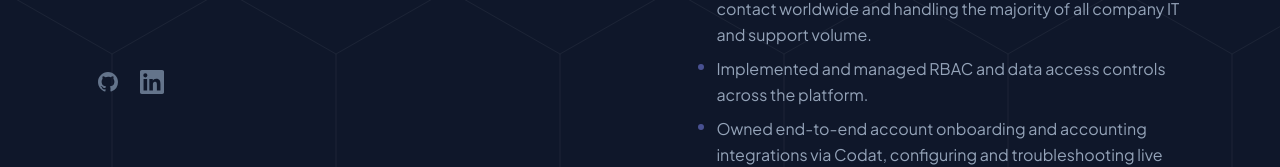
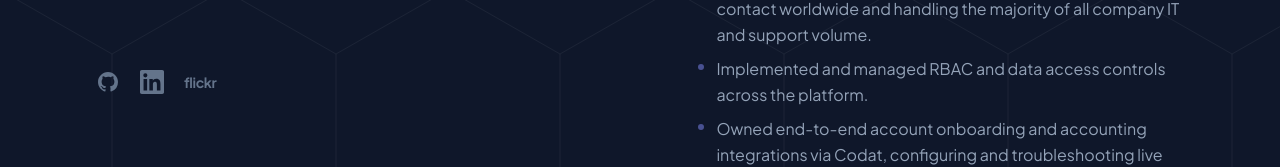
Before and after one commit to lazaruscreate/ResumeWebsite, a Next.js app: page / in a window 1280 px wide. Shown: the part 610-777 px from the top of the page. Built offline with nearby package versions, Linux system fonts and the light colour scheme.

Commit message:
Added flickr link

```diff
--- a/components/Sidebar.tsx
+++ b/components/Sidebar.tsx
@@ -59,7 +59,7 @@ export default function Sidebar({ activeSection }: SidebarProps) {
       </div>
 
       {/* Social icons */}
-      <div className="mt-8 flex gap-5">
+      <div className="mt-8 flex gap-5 flex-wrap">
         <a
           href="https://github.com/lazaruscreate"
           target="_blank"
@@ -82,6 +82,15 @@ export default function Sidebar({ activeSection }: SidebarProps) {
             <path d="M20.447 20.452h-3.554v-5.569c0-1.328-.027-3.037-1.852-3.037-1.853 0-2.136 1.445-2.136 2.939v5.667H9.351V9h3.414v1.561h.046c.477-.9 1.637-1.85 3.37-1.85 3.601 0 4.267 2.37 4.267 5.455v6.286zM5.337 7.433a2.062 2.062 0 01-2.063-2.065 2.064 2.064 0 112.063 2.065zm1.782 13.019H3.555V9h3.564v11.452zM22.225 0H1.771C.792 0 0 .774 0 1.729v20.542C0 23.227.792 24 1.771 24h20.451C23.2 24 24 23.227 24 22.271V1.729C24 .774 23.2 0 22.222 0h.003z" />
           </svg>
         </a>
+        <a
+          href="https://www.flickr.com/photos/101266633@N05/albums/72157702868943924/with/30497795635"
+          target="_blank"
+          rel="noopener noreferrer"
+          aria-label="Flickr"
+          className="text-slate-500 transition-colors hover:text-slate-200 text-sm font-bold leading-6 tracking-tight"
+        >
+          flickr
+        </a>
       </div>
     </div>
   )
```
